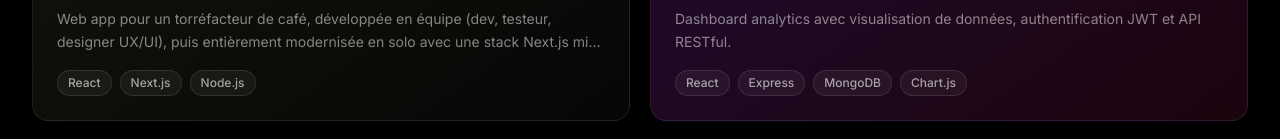
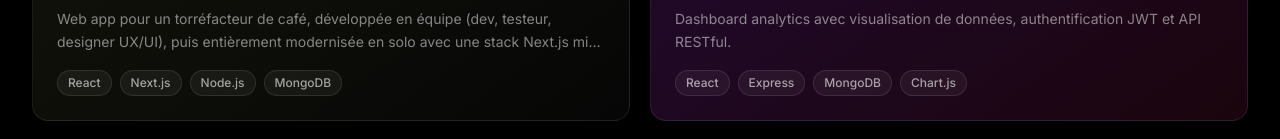
Before and after one commit to DHBoris/portfolio-frontend, a React (Vite) app: page / in a window 1280 px wide. Shown: the part 1960-2099 px from the top of the page. Built offline with nearby package versions, Linux system fonts and the light colour scheme.

Commit message:
fix: add mongodb tag to la capsule

```diff
--- a/src/data/portfolio.ts
+++ b/src/data/portfolio.ts
@@ -68,7 +68,7 @@ export const projects: Project[] = [
   {
     title: 'La Capsule',
     desc: 'Web app pour un torréfacteur de café, développée en équipe (dev, testeur, designer UX/UI), puis entièrement modernisée en solo avec une stack Next.js mise à jour.',
-    tags: ['React', 'Next.js', 'Node.js'],
+    tags: ['React', 'Next.js', 'Node.js', 'MongoDB'],
     color: 'from-[#1c1c10]/80 to-neutral-950/60',
     accent: '#c9a96e',
     status: 'En cours',
```
